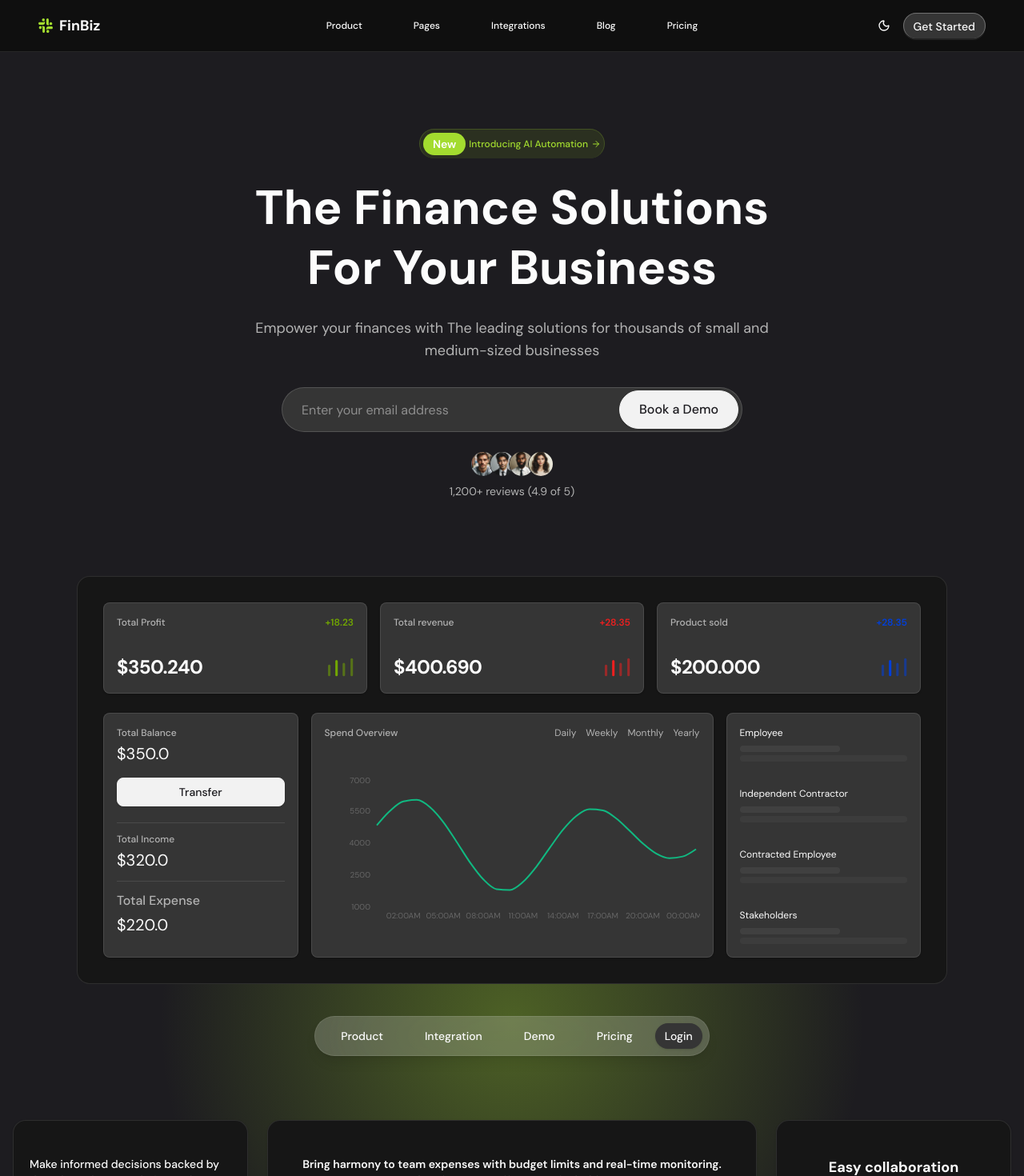
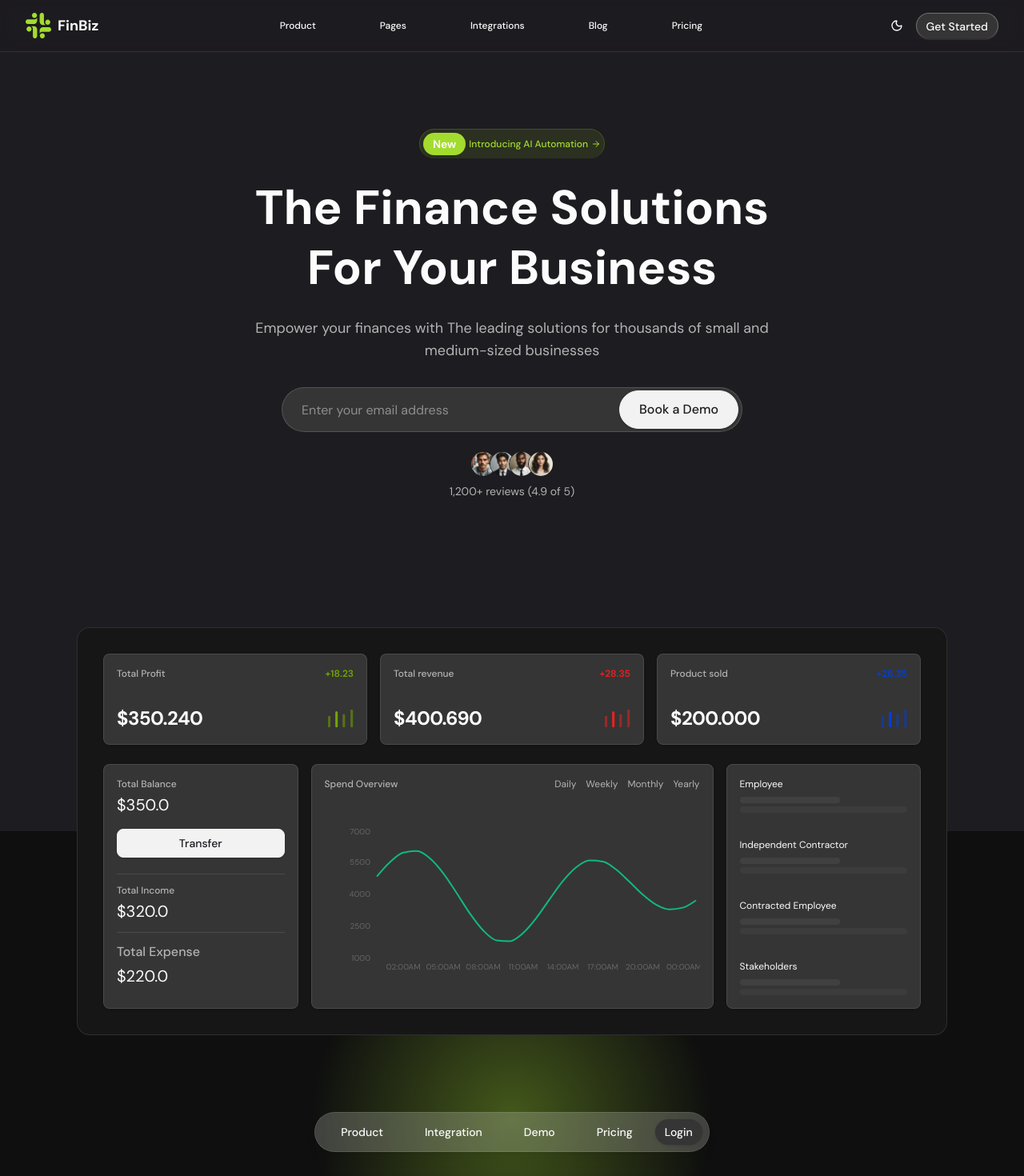
Before and after one commit to mmt20/reactjs-finance-saas, a React (Vite) app: page / in a window 1280 px wide. Shown: the top 1470 px of the page at 80% size. Built offline with nearby package versions, Linux system fonts and the light colour scheme.

Commit message:
refactor: enhance layout and styling across components

```diff
--- a/src/App.tsx
+++ b/src/App.tsx
@@ -16,11 +16,14 @@ function App() {
         <Header />
         <Hero />
         <Dashboard />
-        <GradientNav />
-        <Features />
-        <Testimonials />
-        <Pricing />
-        <CTA />
+        <div className="bg-background2 ">
+          <GradientNav />
+          <Features />
+          <Testimonials />
+          <Pricing />
+          <CTA />
+        </div>
+
         <Footer />
       </div>
     </ThemeProvider>
--- a/src/components/Dashboard/Dashboard.tsx
+++ b/src/components/Dashboard/Dashboard.tsx
@@ -5,7 +5,14 @@ import StatsList from "./StatsList.tsx";
 
 const Dashboard = () => {
   return (
-    <div className="relative z-10 mb-2 ">
+    <div className="relative w-full md:py-16 overflow-hidden">
+      {/* Solid background: Hero background on top, Features background on bottom */}
+      <div className="absolute inset-0 flex flex-col">
+        <div className="flex-1 bg-background" />
+        <div className="flex-1 bg-background2 " />
+      </div>
+
+      <div className="relative z-10">
         <div className="max-w-6xl mx-auto px-4 sm:px-6 lg:px-8">
           <div className="bg-gray-6 dark:bg-[#161616] rounded-2xl p-6 md:p-8 shadow-[2px_10px_81px_-8px_#00000024] dark:shadow-none dark:border dark:border-border">
             {/* Top Stats Cards */}
@@ -20,6 +27,7 @@ const Dashboard = () => {
           </div>
         </div>
       </div>
+    </div>
   );
 };
 
--- a/src/components/GradientNav/GradientNav.tsx
+++ b/src/components/GradientNav/GradientNav.tsx
@@ -5,12 +5,14 @@ const NavLinks = ["Product", "Integration", "Demo", "Pricing"];
 
 const GradientNav = () => {
   return (
-    <div className="relative flex justify-center pt-8 px-4">
+    <div className="relative flex justify-center pt-8 px-4 bg-background2  ">
       {/* Light mode gradient */}
-      <div className="absolute top-1/2 left-1/2 h-[500px] w-[500px] sm:h-[880px] sm:w-[880px] -translate-x-1/2 -translate-y-1/2 bg-[radial-gradient(50%_50%_at_50%_50%,rgb(163_220_47/0.29)_0%,rgb(255_255_255/0)_100%)] pointer-events-none opacity-100 dark:opacity-0 transition-opacity" />
+      {/* <div className="absolute top-1/2 left-1/2  h-[400px] w-[400px]  md:h-[500px] md:w-[500px] sm:h-[880px] sm:w-[880px] -translate-x-1/2 -translate-y-1/2 bg-[radial-gradient(50%_50%_at_50%_50%,rgb(163_220_47/0.29)_0%,rgb(255_255_255/0)_100%)] pointer-events-none opacity-100 dark:opacity-0 transition-opacity" /> */}
+      <div className="absolute top-1/2 left-1/2 h-[400px] w-[400px]  md:h-[500px] md:w-[500px] sm:h-[880px] sm:w-[880px] max-w-[100vw] max-h-screen -translate-x-1/2 -translate-y-1/2 bg-[radial-gradient(50%_50%_at_50%_50%,rgb(163_220_47/0.29)_0%,rgb(255_255_255/0)_100%)] pointer-events-none opacity-100 dark:opacity-0 transition-opacity" />
 
       {/* Dark mode gradient */}
-      <div className="absolute top-1/2 left-1/2 h-[500px] w-[500px] sm:h-[880px] sm:w-[880px] -translate-x-1/2 -translate-y-1/2 bg-[radial-gradient(50%_50%_at_50%_50%,rgb(163_220_47/0.36)_0%,rgb(0_0_0/0)_100%)] pointer-events-none opacity-0 dark:opacity-100 transition-opacity" />
+      {/* <div className="absolute top-1/2 left-1/2  h-[400px] w-[400px] md:h-[500px] md:w-[500px] sm:h-[880px] sm:w-[880px] -translate-x-1/2 -translate-y-1/2 bg-[radial-gradient(50%_50%_at_50%_50%,rgb(163_220_47/0.36)_0%,rgb(0_0_0/0)_100%)] pointer-events-none opacity-0 dark:opacity-100 transition-opacity" /> */}
+      <div className="absolute top-1/2 left-1/2 h-[400px] w-[400px]  md:h-[500px] md:w-[500px] sm:h-[880px] sm:w-[880px] max-w-[100vw] max-h-screen -translate-x-1/2 -translate-y-1/2 bg-[radial-gradient(50%_50%_at_50%_50%,rgb(163_220_47/0.36)_0%,rgb(0_0_0/0)_100%)] pointer-events-none opacity-0 dark:opacity-100 transition-opacity" />
 
       <nav className="relative inline-flex flex-wrap justify-center items-center gap-1 rounded-full px-2 py-2 shadow-lg border border-white/60 dark:border-border bg-white/20 backdrop-blur-[65px] max-w-full">
         {NavLinks.map((link) => (
--- a/src/components/Header/Header.tsx
+++ b/src/components/Header/Header.tsx
@@ -11,17 +11,17 @@ const Header = () => {
   const navItems = ["Product", "Pages", "Integrations", "Blog", "Pricing"];
 
   return (
-    <header className="sticky top-0 z-50 w-full dark:bg-[#0F0F0F] backdrop-blur border-b border-border">
+    <header className="sticky top-0 z-50 w-full border-b bg-background/95 backdrop-blur supports-backdrop-filter:bg-background/60">
       <div className="w-full px-4 sm:px-6 lg:px-8 mx-auto max-w-full md:max-w-7xl">
-        <div className="relative flex h-16 items-center justify-center">
+        <div className="relative flex h-16 items-center justify-between">
           {/* Left: Logo */}
-          <div className="absolute left-4 flex items-center gap-2 shrink-0">
-            <LogoIcon className="shrink-0" />
+          <div className="flex items-center gap-2 shrink-0">
+            <LogoIcon className="shrink-0 w-8 h-8" />
             <span className="font-bold text-base sm:text-lg whitespace-nowrap">FinBiz</span>
           </div>
 
-          {/* Center: Nav links */}
-          <nav className="hidden md:flex items-center gap-1 lg:gap-4">
+          {/* Center: Desktop Navigation */}
+          <nav className="hidden md:flex items-center gap-8">
             {navItems.map((item) => (
               <NavLink key={item} href={`#${item.toLowerCase()}`}>
                 {item}
@@ -30,7 +30,7 @@ const Header = () => {
           </nav>
 
           {/* Right: Actions */}
-          <div className="absolute right-4 flex items-center gap-2 shrink-0">
+          <div className="flex items-center gap-2 shrink-0">
             <Button
               variant="ghost"
               size="icon-sm"
@@ -42,14 +42,11 @@ const Header = () => {
               <span className="sr-only">Toggle theme</span>
             </Button>
 
-            <Button
-              className="sm:inline-flex cursor-pointer shrink-0 text-xs sm:text-sm"
-              variant="raised-light"
-              size="sm"
-            >
+            <Button className="sm:inline-flex text-xs sm:text-sm" variant="raised-light" size="sm">
               Get Started
             </Button>
 
+            {/* Mobile Menu Button */}
             <Button
               variant="ghost"
               className="md:hidden shrink-0"
@@ -62,9 +59,9 @@ const Header = () => {
           </div>
         </div>
 
-        {/* Mobile menu */}
+        {/* Mobile Navigation */}
         {mobileMenuOpen && (
-          <nav className="md:hidden flex flex-start flex-col gap-2 pb-4 border-t pt-4">
+          <nav className="md:hidden flex flex-col gap-2 pb-4 border-t pt-4">
             {navItems.map((item) => (
               <NavLink key={item} href={`#${item.toLowerCase()}`} onClick={() => setMobileMenuOpen(false)}>
                 {item}
--- a/src/components/Hero/Hero.tsx
+++ b/src/components/Hero/Hero.tsx
@@ -41,7 +41,7 @@ const Hero = () => {
           onSubmit={handleEmailSubmit}
           buttonVariant="default"
           buttonText="Book a Demo"
-          className="h-14 px-1 rounded-full max-w-xl mx-auto"
+          className="md:h-14 px-1 rounded-full md:max-w-xl mx-auto"
           inputClass="rounded-full"
           buttonClass="rounded-full font-medium "
         />
--- a/src/components/Hero/HeroContent.tsx
+++ /dev/null
@@ -1,15 +0,0 @@
-interface HeroContentProps {
-  title: string;
-  description: string;
-  children: React.ReactNode;
-}
-
-export const HeroContent = ({ title, description, children }: HeroContentProps) => {
-  return (
-    <div className="text-center max-w-4xl mx-auto">
-      {children}
-      <h1 className="text-4xl md:text-6xl font-bold mb-6 leading-tight text-foreground">{title}</h1>
-      <p className="text-lg text-muted-foreground mb-8 max-w-2xl mx-auto">{description}</p>
-    </div>
-  );
-};
--- a/src/components/Testimonials/Testimonials.tsx
+++ b/src/components/Testimonials/Testimonials.tsx
@@ -77,7 +77,7 @@ export default function Testimonials() {
   const isAtEnd = scrollPos >= maxScroll - 1;
 
   return (
-    <section className="w-full bg-background py-16">
+    <section className="w-full bg-background2 py-16">
       <div className="mx-auto max-w-6xl px-4 text-center">
         <AnnouncementBadge startIcon={MessageSquare}>Testimonials</AnnouncementBadge>
         <h2 className="mt-4 text-3xl font-bold text-foreground ">What people are saying</h2>
--- a/src/index.css
+++ b/src/index.css
@@ -7,6 +7,7 @@
   /* Base */
   --background: #f6f6f6;
   --foreground: #242424;
+  --background2: #f6f6f6;
 
   /* Card */
   --card: #ffffff;
@@ -62,6 +63,7 @@
 .dark {
   --background: #1d1c20;
   --foreground: #fcfcfc;
+  --background2: #0f0f0f;
 
   --card: #353535;
   --card-foreground: #fcfcfc;
@@ -111,6 +113,7 @@
 @theme inline {
   --color-background: var(--background);
   --color-foreground: var(--foreground);
+  --color-background2: var(--background2);
 
   --color-card: var(--card);
   --color-card-foreground: var(--card-foreground);
```
Lines whose indentation alone changed are shown as unchanged.
